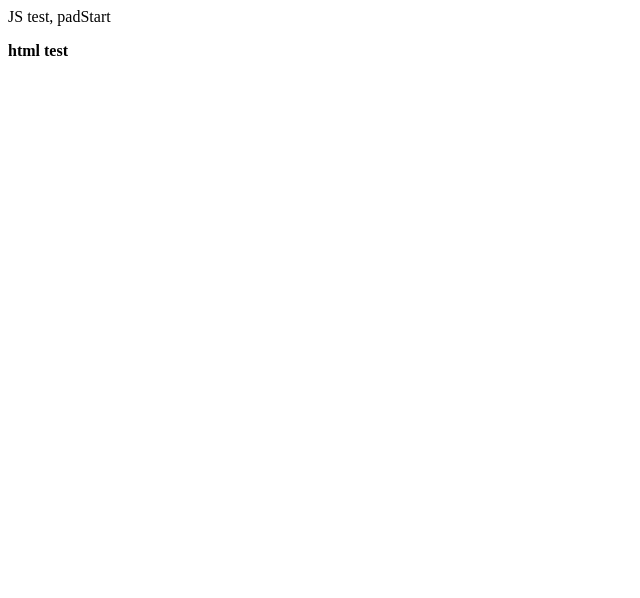
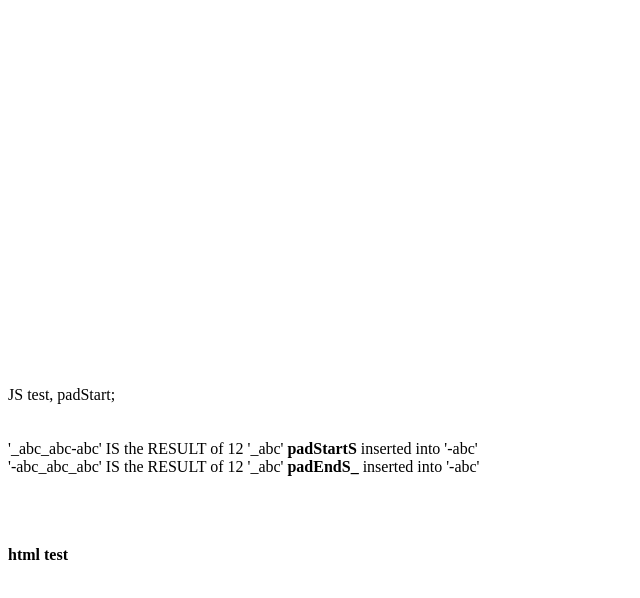
Before and after one commit to FranciscoAvilaJuarez/Dalton-_JS_-tutorial, a plain HTML site: page index.html in a window 1280 px wide. Shown: the whole page, without its empty margins (0-640 px from the left). Drawn offline with Linux system fonts and the light colour scheme.

```diff
--- a/Chapter4/padStart.js
+++ b/Chapter4/padStart.js
@@ -1,3 +1,4 @@
+document.write('JS test, padStart;' + '<br>'+'<br>'+'<br>');
 /*              chain method padStart()
 *padStart()
 *padEnd()
@@ -5,5 +6,27 @@
 
 */
 
-//              padStart()
-document.write('JS test, padStart');
+//              padStart() rellena la cadena al principio
+let chain = '-abc'; //has 4 characters
+let chain2 = '_abc';
+
+//we're telling to 'fill' chain with 12 characters of '-abc'
+let resultStart = chain.padStart(12, chain2);
+
+//what shows is: '  '_abc_abc-abc' IS the RESULT of 12 '_abc' padStartS inserted into '-abc'  '
+document.write (`
+'${resultStart}' IS the RESULT of 12 '${chain2}' <b>padStartS</b> inserted into '${chain}'
+<br>`);
+
+
+
+//              padEnd()        rellena la cadena al final
+// insert 12 '_abc' into '-abc' until you have 12characters in '-abc'
+let resultEnd = chain.padEnd(12, chain2);
+
+//what shows is: '  '-abc_abc_abc' IS the RESULT of 12 '_abc' padEndS_ inserted into '-abc'  '
+document.write (`'${resultEnd}' IS the RESULT of 12 '${chain2}' <b> padEndS_</b> inserted into '${chain}'<br>` );
+
+
+
+//              repeat()
--- a/index.html
+++ b/index.html
@@ -7,21 +7,20 @@
 
 	<link href="/favicon.ico" type="image/x-icon" rel="icon" />
 
-	<title>Document</title>
+	<title>dalton</title>
 </head>
 <body>
-	<! <script src='./chapter3/students.js'></script>
-	<! <script src="./chapter3/calculadora.js"></script>
-	<! <script src="./chapter3/class.js"></script>
-	<! <script src="./chapter3/herencia.js"></script>
-	<! <script src="./chapter3/getSet.js"></script>
-	<! <script src="./chapter3/toyProblem.js"></script>
-	<! <script src="./chapter3/toyProblem2.js"></script>
-	<! <script src="./Chapter4/chainMethods.js"></script>
-	<! <script src="./Chapter4/concat.js"></script>
-	<! <script src="./Chapter4/starts_endsWith.js"></script>
-
-	<script src="./Chapter4/padStart.js"></script>
+	<!<script src='./chapter3/students.js'></script><br><br>
+	<!<script src="./chapter3/calculadora.js"></script><br><br>
+	<!<script src="./chapter3/class.js"></script><br><br>
+	<!<script src="./chapter3/herencia.js"></script><br><br>
+	<!<script src="./chapter3/getSet.js"></script><br><br>
+	<!<script src="./chapter3/toyProblem.js"></script><br><br>
+	<!<script src="./chapter3/toyProblem2.js"></script><br><br>
+	<!<script src="./Chapter4/chainMethods.js"></script><br><br>
+	<!<script src="./Chapter4/concat.js"></script><br><br>
+	<!<script src="./Chapter4/starts_endsWith.js"></script><br><br>
+	<br><script src="./Chapter4/padStart.js"></script><br><br>
 
 	<br><p><b>html test </b></p>
 </body>
```
